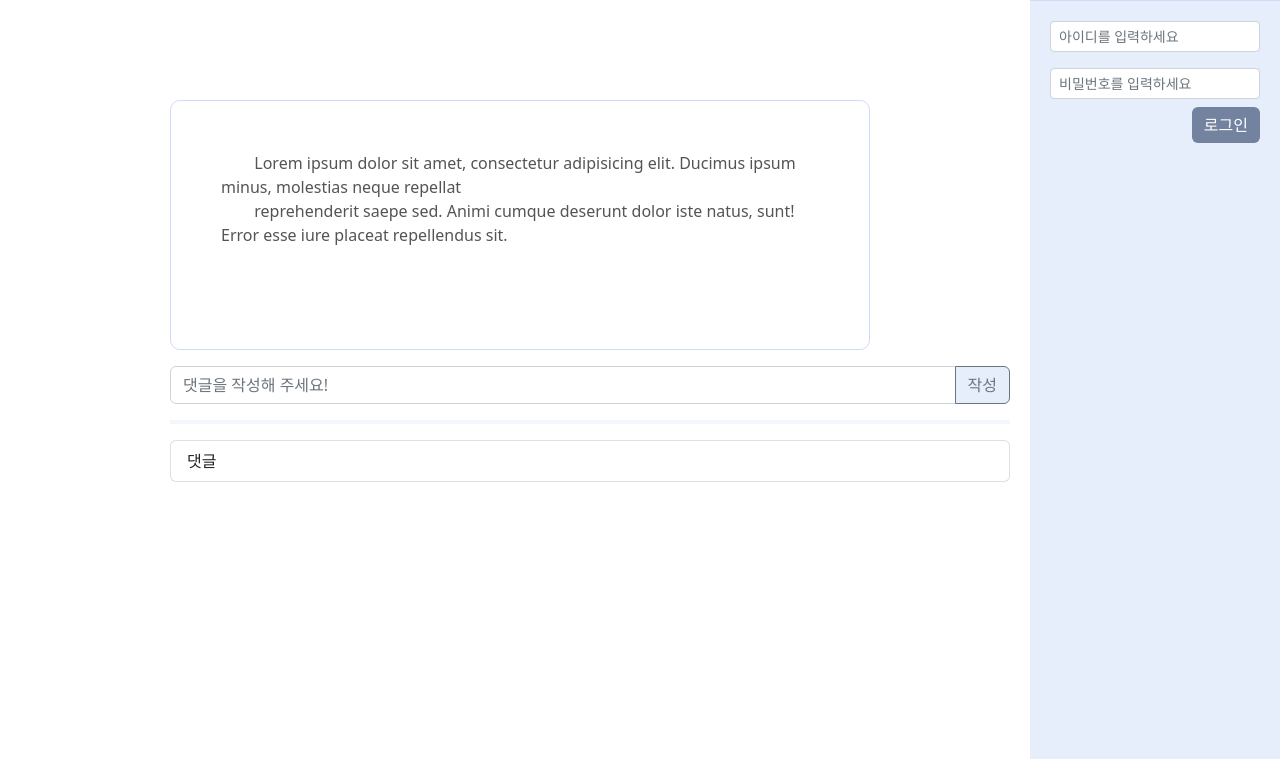
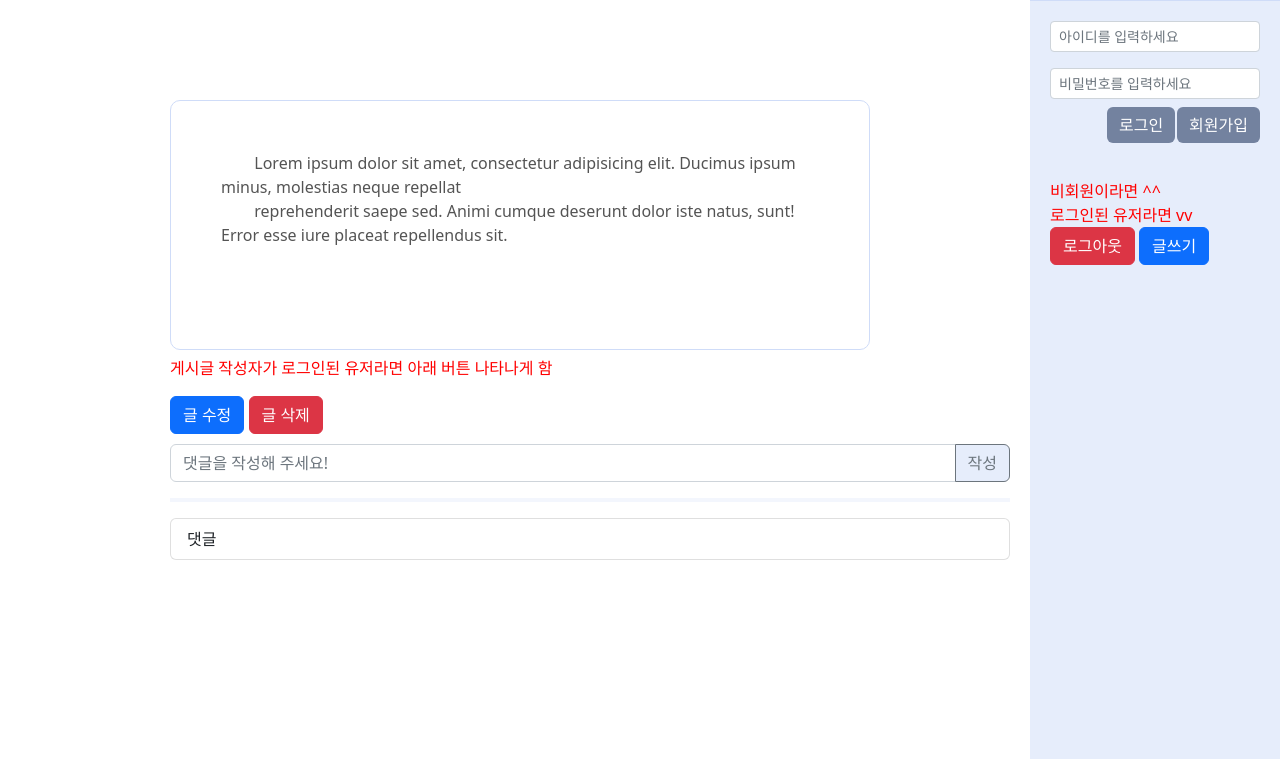
Before and after one commit to KYH9800/mini-project, a Flask app: page / in a window 1280 px wide. Shown: the part 100-859 px from the top of the page. Run offline with Flask 2, Linux system fonts and the light colour scheme.

Commit message:
1115 // 게시글, 댓글작성칸, 댓글리스트, 로그인창, css 미완성
// 비회원 화면 , 회원 화면, 게시글 수정 삭제버튼 조건 걸기 전

```diff
--- a/static/css/main.css
+++ b/static/css/main.css
@@ -26,6 +26,14 @@
     background-color: rgb(115, 130, 159);
     border:none;
     color: white;
+    margin-right: 2px;
+}
+
+#signup-btn {
+    float: right;
+    background-color: rgb(115, 130, 159);
+    border:none;
+    color: white;
 }
 
 .login-forms input {
@@ -37,9 +45,13 @@
 
 }
 
+#posting-btn{
+
+}
+
 .main-post {
     border: 1px solid rgb(207, 220, 248);
-    padding: 50px 50px 50px 50px;
+    padding: 50px;
     border-radius: 10px;
     width: 700px;
     height: 250px;
@@ -72,3 +84,7 @@
 ul {
     list-style: none;
 }
+
+#post-edit-btns{
+    margin-bottom: 5px;
+}
--- a/templates/index.html
+++ b/templates/index.html
@@ -20,6 +20,9 @@
 
     </span>
 </nav>
+
+
+<!--if !user -->
 <!--로그인 사이드바-->
 <aside class="sidenav">
     <div class="login-forms">
@@ -32,8 +35,22 @@
                    aria-describedby="inputGroup-sizing-sm" placeholder="비밀번호를 입력하세요">
         </div>
     </div>
+    <button id="signup-btn" class="btn btn-dark">회원가입</button>
     <button id="login-btn" class="btn btn-dark">로그인</button>
+
+
+    <br><br><br>
+    비회원이라면 ^^
+    <br>로그인된 유저라면 vv
+    <!--if user-->
+    <button id="logout-btn" class="btn btn-danger">로그아웃</button>
+    <a href="#">
+        <button id="posting-btn" class="btn btn-primary">글쓰기</button>
+    </a>
+
+
 </aside>
+
 
 <!--disabled 속성 이용해서 글 수정시 사용-->
 <main class="main-page container">
@@ -41,6 +58,14 @@
         Lorem ipsum dolor sit amet, consectetur adipisicing elit. Ducimus ipsum minus, molestias neque repellat
         reprehenderit saepe sed. Animi cumque deserunt dolor iste natus, sunt! Error esse iure placeat repellendus sit.
     </textarea>
+
+
+    <p style="color: red"; >게시글 작성자가 로그인된 유저라면 아래 버튼 나타나게 함</p>
+    <div id="post-edit-btns" class="mt-1">
+        <button id="update-post-btn" class="btn btn-primary">글 수정</button>
+        <button id="delete-post-btn" class="btn btn-danger">글 삭제</button>
+    </div>
+
     <div class="input-comment ">
         <div class="input-group mb-3">
             <input id="post-comment" type="text" class="form-control" placeholder="댓글을 작성해 주세요!"
```
